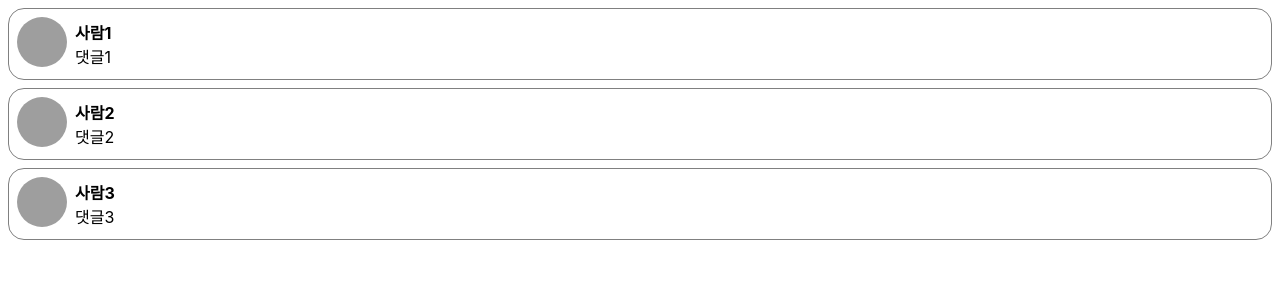
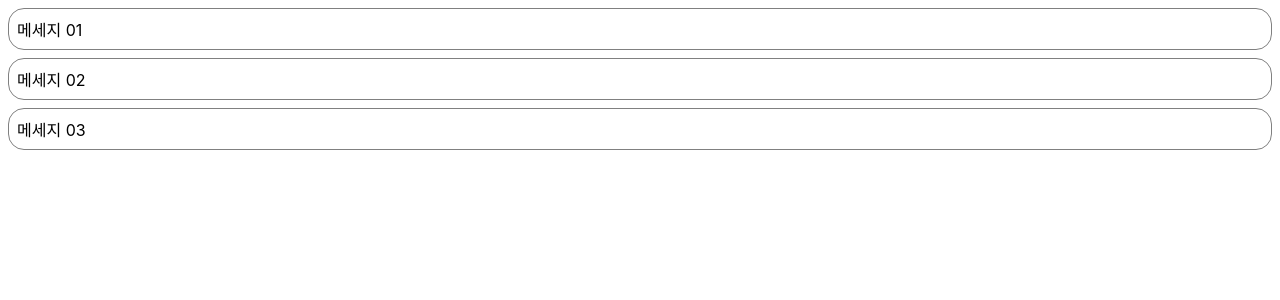
Before and after one commit to JJW0123/React_lesson, a React (Create React App) app in the folder my-app/: page / in a window 1280 px wide. Shown: the top 300 px of the page. Built offline with nearby package versions, Linux system fonts and the light colour scheme; grey boxes are pictures that could not be loaded.

Commit message:
state 사용해보기

```diff
--- /dev/null
+++ b/my-app/src/chapter_06/Notification.jsx
@@ -0,0 +1,34 @@
+import React from "react";
+
+const styles = {
+    wrapper: {
+        margin: 8,
+        padding: 8,
+        display: "flex",
+        flexDirection: "row",
+        border: "1px solid grey",
+        borderRadius: 16,
+    },
+    messageText: {
+        color: "black",
+        fontSize: 16,
+    },
+};
+
+class Notification extends React.Component {
+    constructor(props){
+        super(props);
+
+        this.state = {};
+    }
+
+    render(){
+        return(
+            <div style={styles.wrapper}>
+                <span style={styles.messageText}>{this.props.message}</span>
+            </div>
+        );
+    }
+}
+
+export default Notification;
--- /dev/null
+++ b/my-app/src/chapter_06/NotificationList.jsx
@@ -0,0 +1,53 @@
+import React from "react";
+import Notification from "./Notification"
+
+const reservedNotifications = [
+    {
+        message: "메세지 01",
+    },
+    {
+        message: "메세지 02",
+    },
+    {
+        message: "메세지 03",
+    },
+];
+
+var timer;
+
+class NotificationList extends React.Component {
+    constructor(props){
+        super(props);
+
+        this.state={
+            notifications:[],
+        };
+    }
+
+    componentDidMount(){
+        const{notifications} = this.state;
+        timer = setInterval(() => {
+            if(notifications.length < reservedNotifications.length){
+                const index = notifications.length;
+                notifications.push(reservedNotifications[index]);
+                this.setState({
+                    notifications: notifications,
+                });
+            } else{
+                clearInterval(timer);
+            }
+        }, 1000);
+    }
+
+    render(){
+        return(
+            <div>
+                {this.state.notifications.map((notification) => {
+                    return <Notification message={notification.message} />;
+                })}
+            </div>
+        );
+    }
+}
+
+export default NotificationList;
--- a/my-app/src/index.js
+++ b/my-app/src/index.js
@@ -4,13 +4,13 @@
 import App from './App';
 import reportWebVitals from './reportWebVitals';
 
-import CommentList from './chapter_05/CommentList';
+import NotificationList from './chapter_06/NotificationList';
 
 const root = ReactDOM.createRoot(document.getElementById('root'));
 
 root.render(
   <React.StrictMode>
-    <CommentList/>
+    <NotificationList/>
   </React.StrictMode>
 );
 
```
